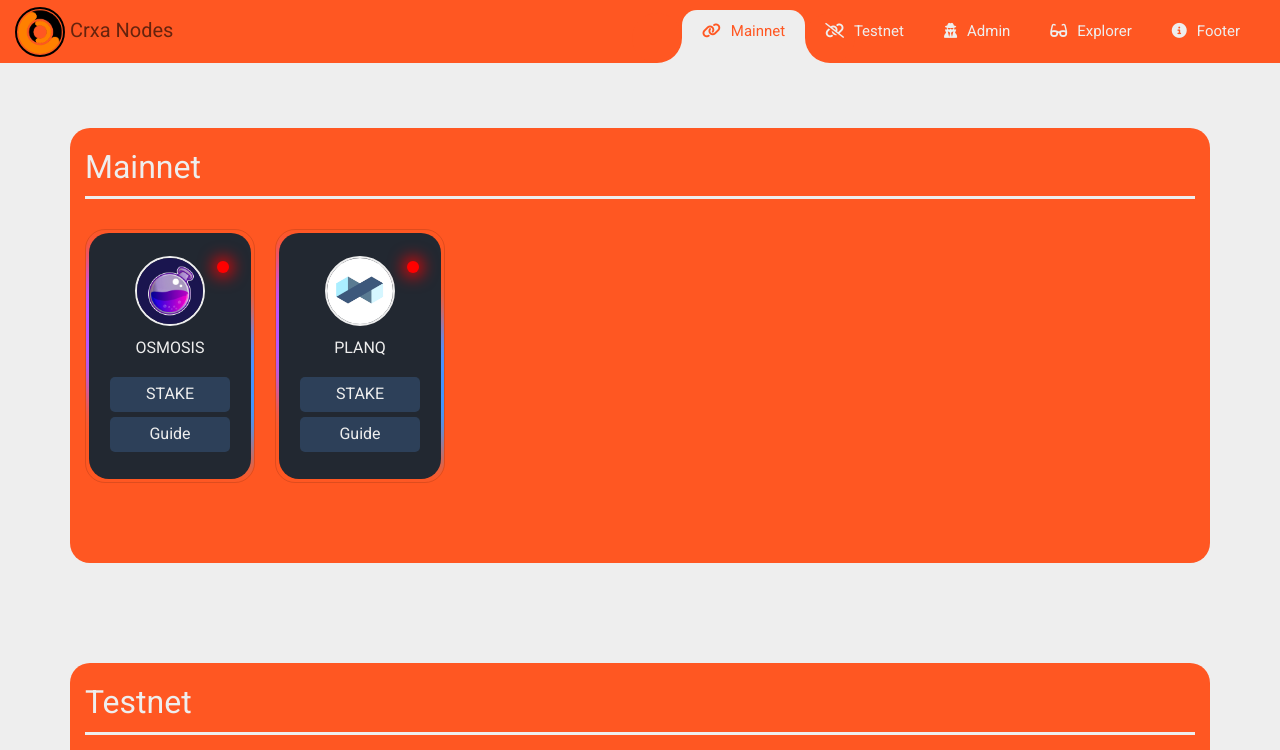
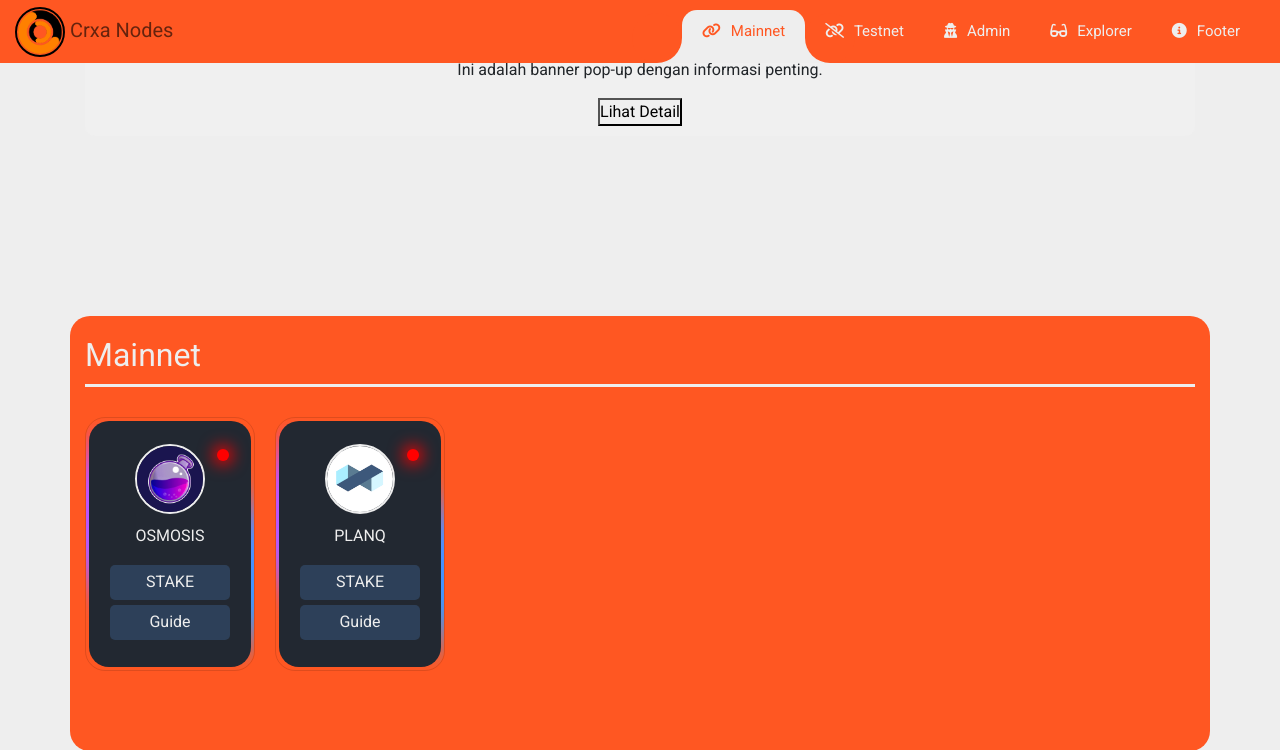
Before and after one commit to caraka15/node-service, a PHP site: page / in a window 1280 px wide. Shown: the top 750 px of the page. Run offline with PHP 8.4, Linux system fonts and the light colour scheme; data comes from the database, SQL or seed files in the repository; data that the repository does not hold is empty.

Commit message:
edit banner

```diff
--- a/component/css/style.css
+++ b/component/css/style.css
@@ -379,7 +379,6 @@
   animation: blinking-inactive 1s infinite;
 }
 
-
 /* Gaya pop-up */
 .popup-container {
   display: none;
@@ -399,6 +398,14 @@
   border-radius: 10px;
   box-shadow: 0px 0px 10px rgba(0, 0, 0, 0.3);
 }
+.popup-banner {
+  background-color: #f0f0f0;
+  padding: 10px;
+  border-radius: 10px;
+  text-align: center;
+  margin-bottom: 20px;
+}
+
 /*====================
   Footer
 ====================== */
--- a/index.php
+++ b/index.php
@@ -34,6 +34,13 @@
     <!-- partial:index.partial.html -->
     <?php include 'component/includes/header.php' ?>
 
+    <div class="container mt-5">
+        <!-- Pop-Up Banner -->
+        <div class="popup-banner">
+            <p>Ini adalah banner pop-up dengan informasi penting.</p>
+            <button id="openPopup">Lihat Detail</button>
+        </div>
+</div>
     <div class="container mt-5">
         <div id="mainnet" class="chaind">
         </div>
```
